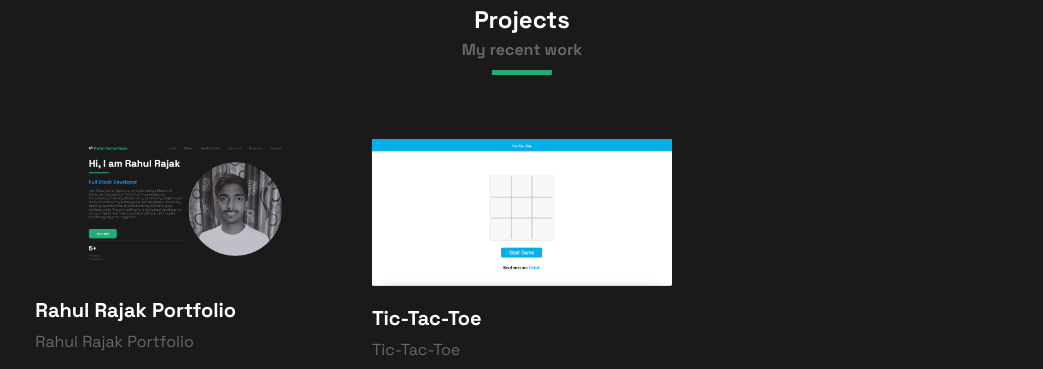
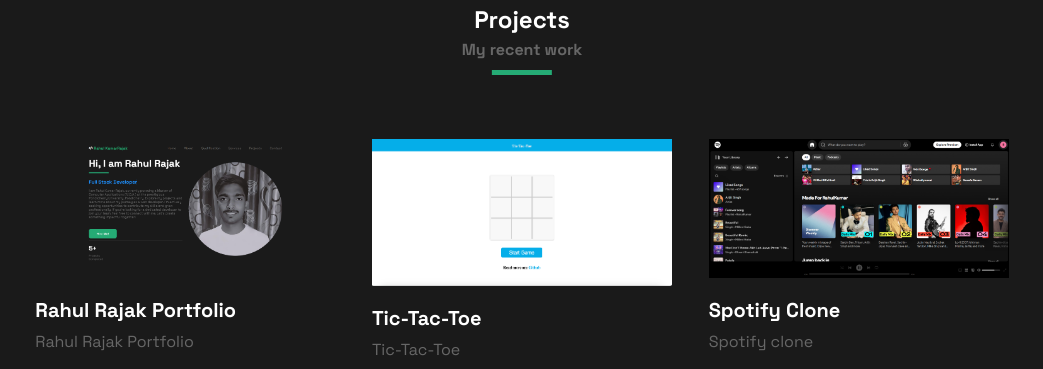
Before and after one commit to rahulrajak05/Rahul-Portfolio, a plain HTML site: page index.html in a window 1280 px wide. Shown: the part 3100-3469 px from the top of the page, without its empty margins (118-1161 px from the left). Drawn offline with nearby package versions, Linux system fonts and the light colour scheme.

Commit message:
commit
main

```diff
--- a/index.html
+++ b/index.html
@@ -299,6 +299,16 @@
                         <a href="https://rahulrajak05.github.io/Tic-Tac-Toc/" class="project__link">View Project
                             <i class="ri-arrow-right-line"></i></a>
                     </div>
+                    <!--============== project 3 =============-->
+                    <div class="project__content">
+                        <img src="assets/img/Project3.png" alt="Cryptoverse " class="project__img">
+                        <!--<a href="https://play-hangman-shjz.netlify.app/" class="project__link">-->
+                            <h3 class="project__title">Spotify Clone</h3>
+                        </a>
+                        <p class="project__description">Spotify clone</p>
+                        <!--- <a href="https://rahulrajak05.github.io/Tic-Tac-Toc/" class="project__link">View Project
+                            <i class="ri-arrow-right-line"></i></a>-->
+                    </div>
                 </div>
                 <div style="align-items: center;justify-content: center;display: flex; margin-top:10px;"><a
                     href="https://github.com/rahulrajak05?tab=repositories" class="btn--primary"
```
Also changed, not shown: assets/img/Project3.png (added).
